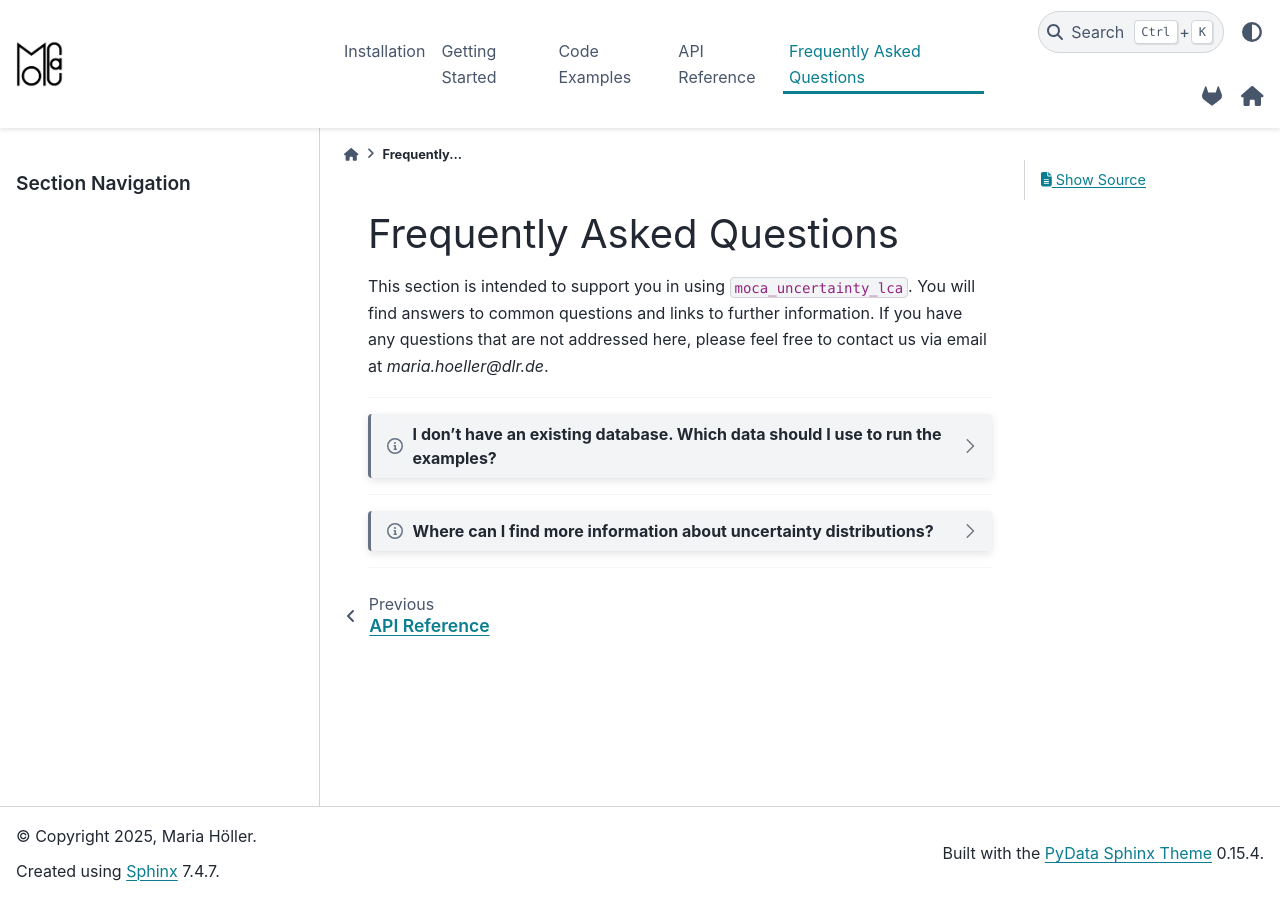
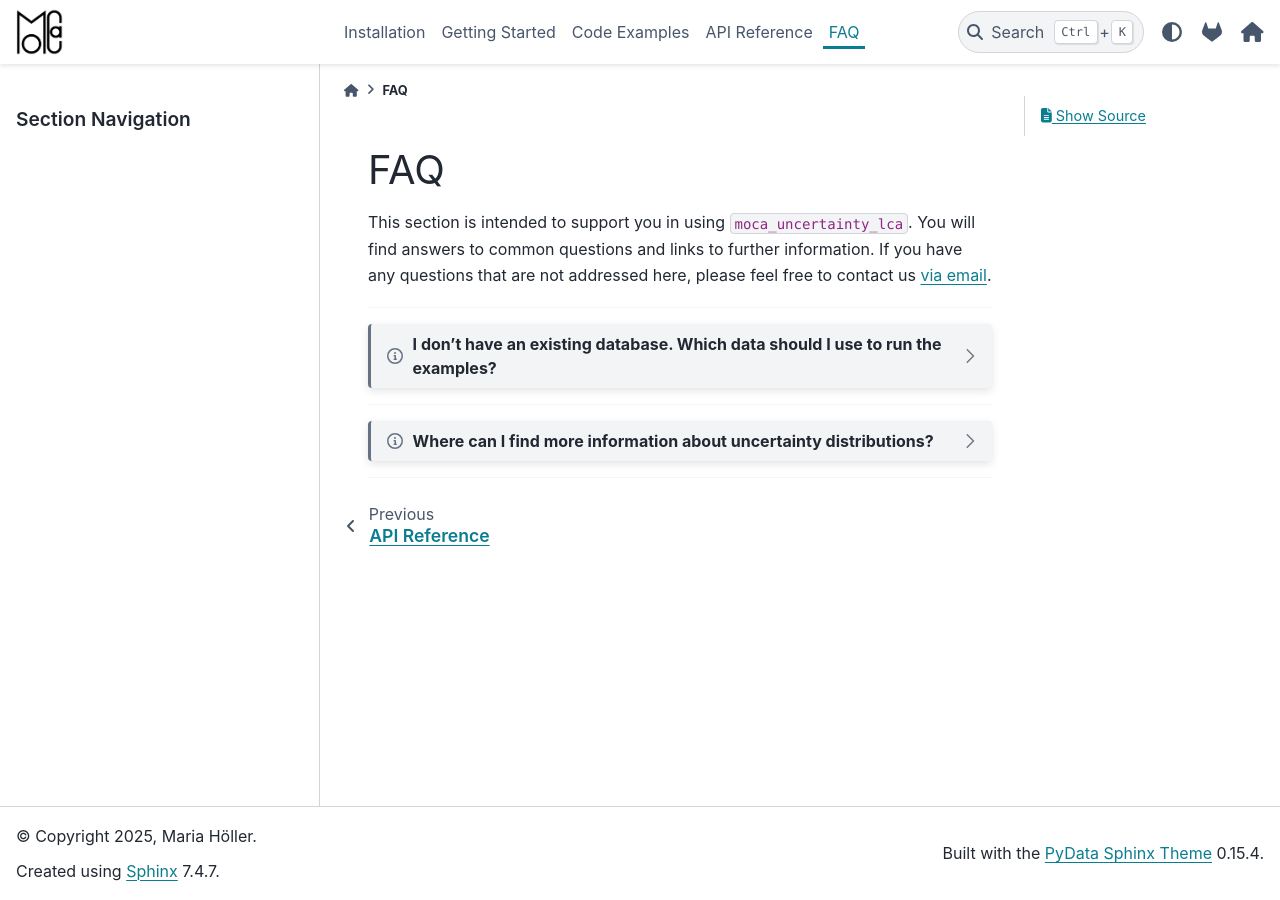
Before and after one commit to DLR-MO/moca_uncertainty_lca, a Sphinx documentation site: the page built from docs/source/faq.rst, in a window 1280 px wide. Built offline with Sphinx 7.4.7 and the PyData theme 0.15.4, drawn with Linux system fonts in a browser that asks for light colours; pages that are not in the unit, such as notebooks, are missing from menus.

Commit message:
fix minor documentation bugs

```diff
--- a/docs/source/api_reference.rst
+++ b/docs/source/api_reference.rst
@@ -5,5 +5,5 @@
 API Reference
 =============
 
-.. automodule:: uncertainty_lca.monte_carlo
+.. automodule:: moca_uncertainty_lca.monte_carlo
    :members:
--- a/docs/source/faq.rst
+++ b/docs/source/faq.rst
@@ -4,11 +4,11 @@
 
 .. _faq:
 
-Frequently Asked Questions
-==========================
+FAQ
+===
 
 This section is intended to support you in using ``moca_uncertainty_lca``.
-You will find answers to common questions and links to further information. If you have any questions that are not addressed here, please feel free to contact us via email at `maria.hoeller@dlr.de`.
+You will find answers to common questions and links to further information. If you have any questions that are not addressed here, please feel free to contact us `via email <mailto:maria.hoeller@dlr.de>`_.
 
 --------------------------------------------------------------------
 
```
Also changed, not shown: other parts of docs/source/faq.rst (+4 -4 lines).
